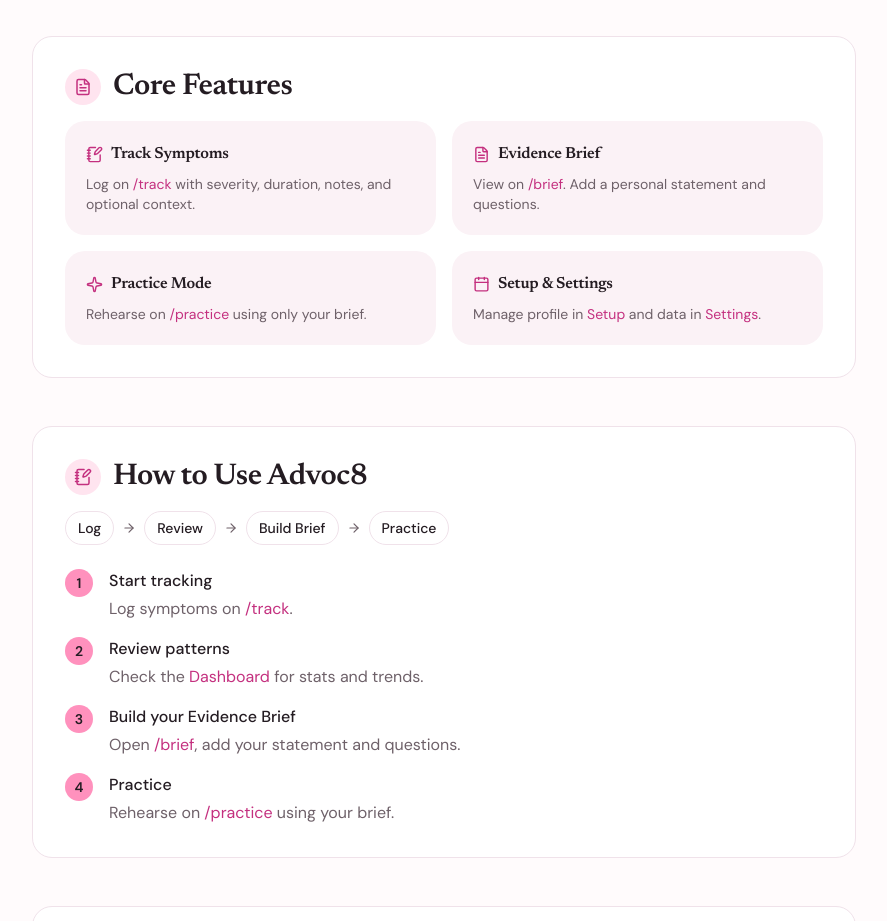
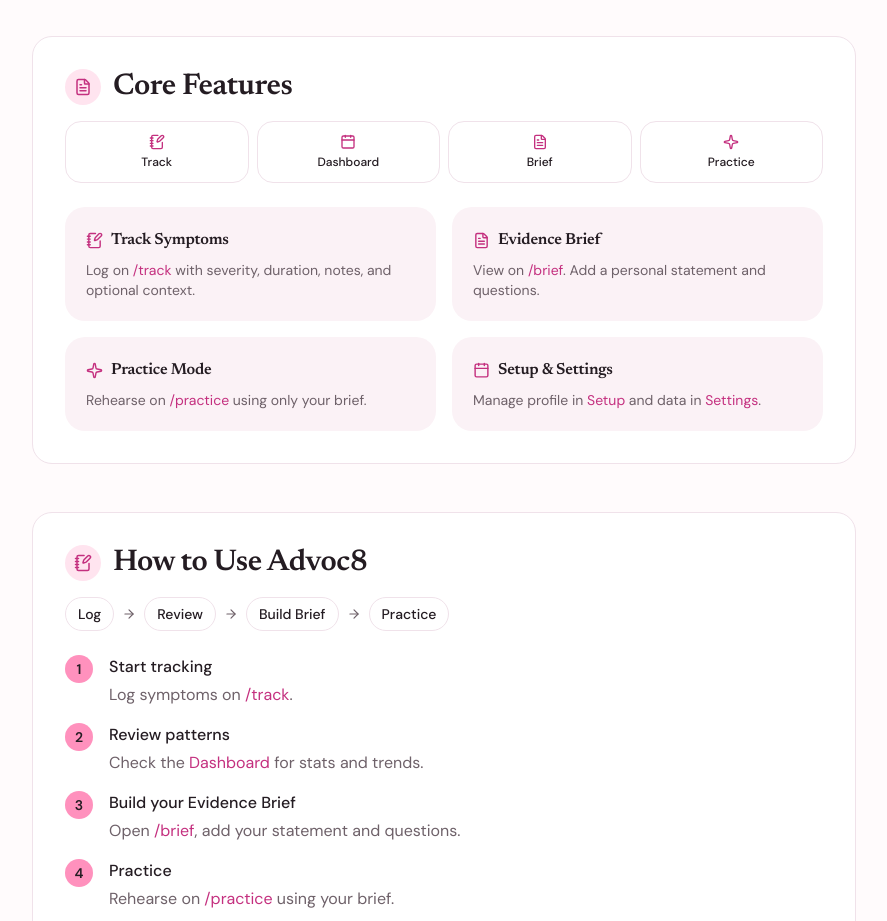
Before and after one commit to uvasishtha/advoc8, a Next.js app: page /docs in a window 1280 px wide. Shown: the part 940-1861 px from the top of the page, without its empty margins (336-1223 px from the left). Built offline with nearby package versions, Linux system fonts and the light colour scheme.

Commit message:
docs updated

```diff
--- a/app/docs/page.jsx
+++ b/app/docs/page.jsx
@@ -96,6 +96,24 @@
                 </span>
                 <h2 className="font-serif text-2xl font-semibold sm:text-3xl">Core Features</h2>
               </div>
+              <div className="mb-6 grid grid-cols-2 gap-2 sm:grid-cols-4">
+                <div className="rounded-lg border border-border bg-surface p-3 text-center">
+                  <NotebookPen size={16} className="mx-auto text-accent-strong" />
+                  <p className="mt-1 text-xs font-medium">Track</p>
+                </div>
+                <div className="rounded-lg border border-border bg-surface p-3 text-center">
+                  <Calendar size={16} className="mx-auto text-accent-strong" />
+                  <p className="mt-1 text-xs font-medium">Dashboard</p>
+                </div>
+                <div className="rounded-lg border border-border bg-surface p-3 text-center">
+                  <FileText size={16} className="mx-auto text-accent-strong" />
+                  <p className="mt-1 text-xs font-medium">Brief</p>
+                </div>
+                <div className="rounded-lg border border-border bg-surface p-3 text-center">
+                  <Sparkle size={16} className="mx-auto text-accent-strong" />
+                  <p className="mt-1 text-xs font-medium">Practice</p>
+                </div>
+              </div>
               <div className="grid gap-4 sm:grid-cols-2">
                 <Card tone="quiet" className="p-5">
                   <div className="mb-2 flex items-center gap-2"><NotebookPen size={17} className="text-accent-strong" /><h3 className="font-semibold text-foreground">Track Symptoms</h3></div>
```
